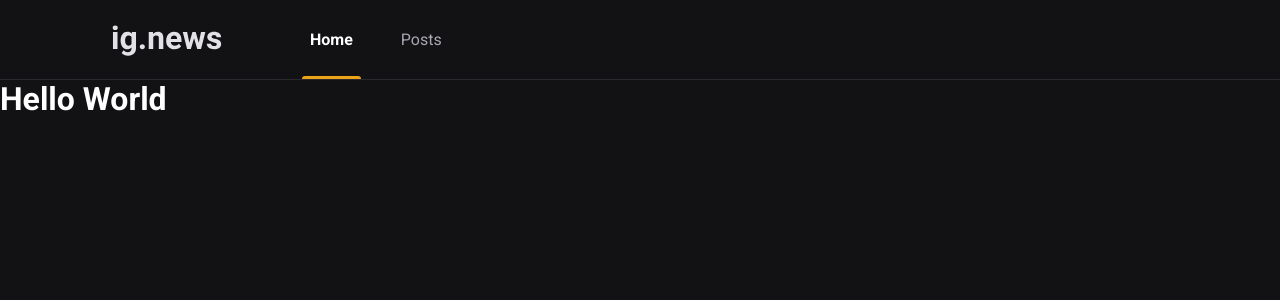
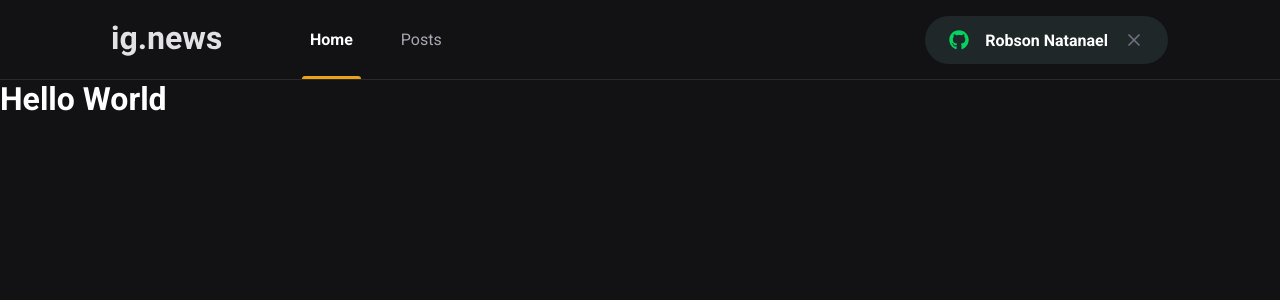
Before and after one commit to ignite-projects/ignews, a Next.js app: page / in a window 1280 px wide. Shown: the top 300 px of the page. Built offline with nearby package versions, Linux system fonts and the light colour scheme.

Commit message:
feat: create component SignInButton

```diff
--- a/package.json
+++ b/package.json
@@ -12,6 +12,7 @@
     "next": "12.1.5",
     "react": "18.0.0",
     "react-dom": "18.0.0",
+    "react-icons": "^4.3.1",
     "sass": "^1.50.1"
   },
   "devDependencies": {
--- a/src/components/Header/index.tsx
+++ b/src/components/Header/index.tsx
@@ -1,3 +1,4 @@
+import { SignInButton } from '../SignInButton';
 import styles from './styles.module.scss';
 
 export function Header() {
@@ -9,6 +10,7 @@ export function Header() {
           <a className={styles.active}>Home</a>
           <a>Posts</a>
         </nav>
+        <SignInButton />
       </div>
     </header>
   );
--- a/src/components/Header/styles.module.scss
+++ b/src/components/Header/styles.module.scss
@@ -49,4 +49,8 @@
       }
     }
   }
+
+  button {
+    margin-left: auto;
+  }
 }
--- /dev/null
+++ b/src/components/SignInButton/index.tsx
@@ -0,0 +1,26 @@
+import { FaGithub } from 'react-icons/fa';
+import { FiX } from 'react-icons/fi';
+import styles from './styles.module.scss';
+
+export function SignInButton() {
+  const isUserLoggedIn = true;
+
+  return isUserLoggedIn ? (
+    <button
+      type="button"
+      className={styles.signInButton}
+    >
+      <FaGithub color="#04d361" />
+      Robson Natanael
+      <FiX color="#737380" className={styles.closeIcon} />
+    </button >
+  ) : (
+    <button
+      type="button"
+      className={styles.signInButton}
+    >
+      <FaGithub color="#eba417" />
+      Sign in with Github
+    </button >
+  );
+}
--- /dev/null
+++ b/src/components/SignInButton/styles.module.scss
@@ -0,0 +1,31 @@
+.signInButton {
+  height: 3rem;
+  border-radius: 3rem;
+  background-color: var(--gray-850);
+  border: 0;
+  padding: 0 1.5rem;
+  display: flex;
+  align-items: center;
+  justify-content: center;
+  color: var(--white);
+  font-weight: bold;
+
+  svg {
+    width: 20px;
+    height: 20px;
+  }
+
+  svg:first-child {
+    margin-right: 1rem;
+  }
+
+  svg.closeIcon {
+    margin-left: 1rem;
+  }
+
+  transition: filter 0.2s;
+
+  &:hover {
+    filter: brightness(0.8);
+  }
+}
--- a/src/styles/global.scss
+++ b/src/styles/global.scss
@@ -10,6 +10,7 @@
   --gray-100: #e1e1e6;
   --gray-300: #a8a8b3;
   --gray-800: #29292e;
+  --gray-850: #1f2729;
   --gray-900: #121214;
 
   --cyan-500: #61dafb;
```
Also changed, not shown: 1 other file (tests, documents, lock files or other folders).
